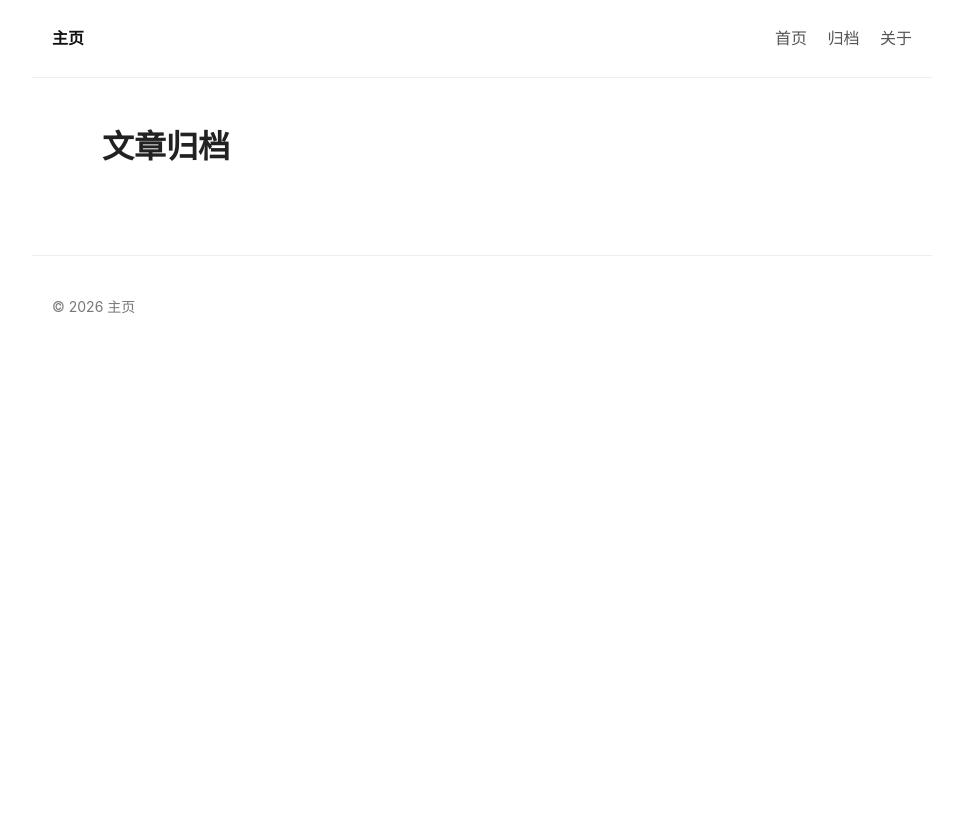
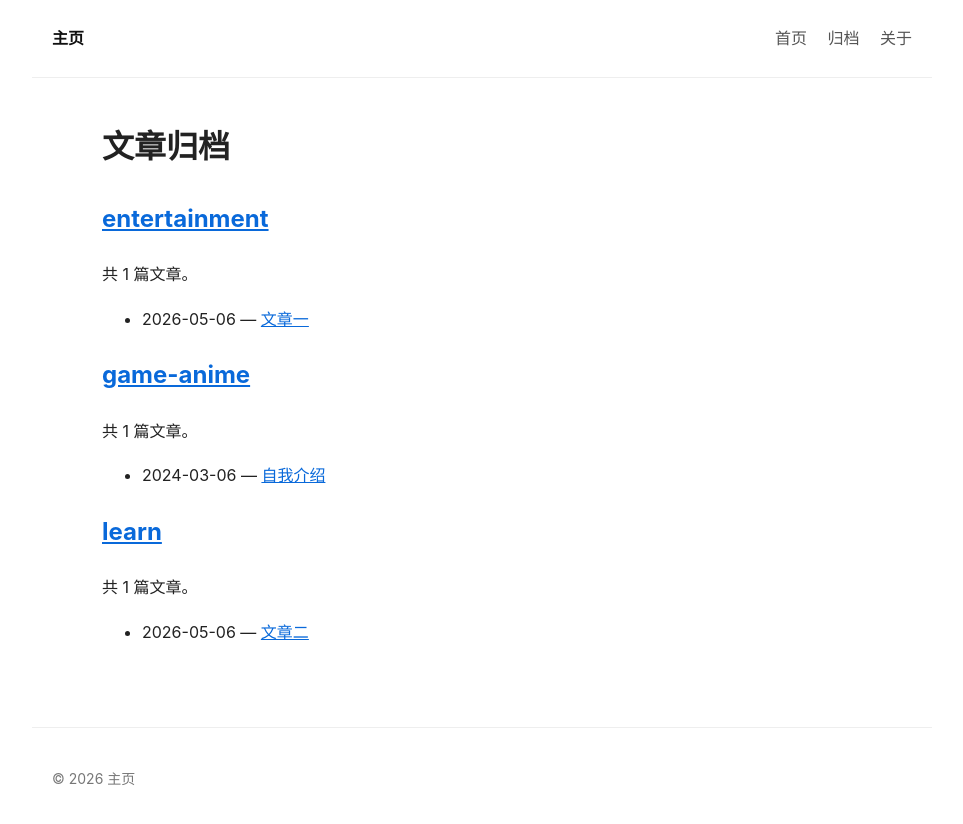
Before and after one commit to LH-1234/LH-1234.github.io, a Jekyll site: the page built from archive.md, in a window 1280 px wide. Shown: the top 824 px of the page, without its empty margins (158-1121 px from the left). Built offline with Jekyll 4.4.1, drawn with Linux system fonts in a browser that asks for light colours.

Commit message:
202605071727archive.md

```diff
--- a/archive.md
+++ b/archive.md
@@ -6,27 +6,44 @@ permalink: /archive/
 
 # 文章归档
 
-{% if site.posts.size > 0 %}
+## [entertainment]({{ "/featured/entertainment/" | relative_url }})
 
-{% for item in site.data.featured %}
-## [{{ item.name }}]({{ item.url | relative_url }})
+{% assign entertainment_posts = site.posts | where: "featured", "entertainment" %}
 
-{% assign posts_in_featured = site.posts | where: "featured", item.key %}
+{% if entertainment_posts.size > 0 %}
+共 {{ entertainment_posts.size }} 篇文章。
 
-{% if posts_in_featured.size > 0 %}
-共 {{ posts_in_featured.size }} 篇文章。
-
-{% for post in posts_in_featured %}
+{% for post in entertainment_posts %}
 - {{ post.date | date: "%Y-%m-%d" }} — [{{ post.title }}]({{ post.url | relative_url }})
 {% endfor %}
 {% else %}
 暂无文章。
 {% endif %}
 
+## [game-anime]({{ "/featured/game-anime/" | relative_url }})
+
+{% assign game_anime_posts = site.posts | where: "featured", "game-anime" %}
+
+{% if game_anime_posts.size > 0 %}
+共 {{ game_anime_posts.size }} 篇文章。
+
+{% for post in game_anime_posts %}
+- {{ post.date | date: "%Y-%m-%d" }} — [{{ post.title }}]({{ post.url | relative_url }})
 {% endfor %}
+{% else %}
+暂无文章。
+{% endif %}
 
+## [learn]({{ "/featured/learn/" | relative_url }})
+
+{% assign learn_posts = site.posts | where: "featured", "learn" %}
+
+{% if learn_posts.size > 0 %}
+共 {{ learn_posts.size }} 篇文章。
+
+{% for post in learn_posts %}
+- {{ post.date | date: "%Y-%m-%d" }} — [{{ post.title }}]({{ post.url | relative_url }})
+{% endfor %}
 {% else %}
-
 暂无文章。
-
 {% endif %}
```
